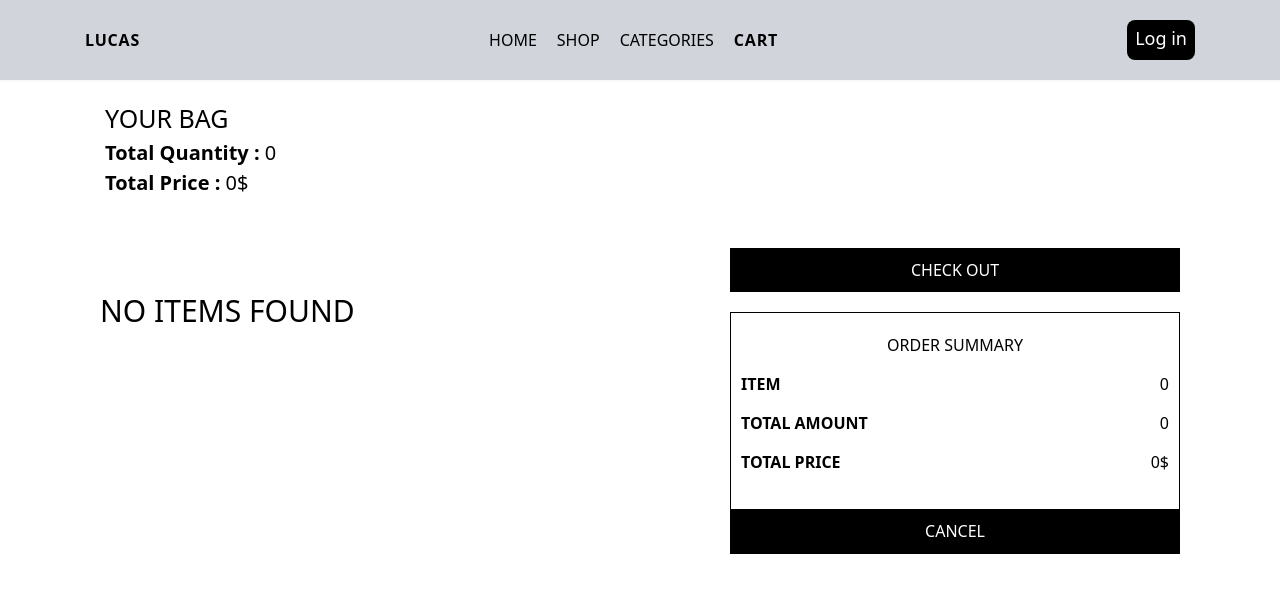
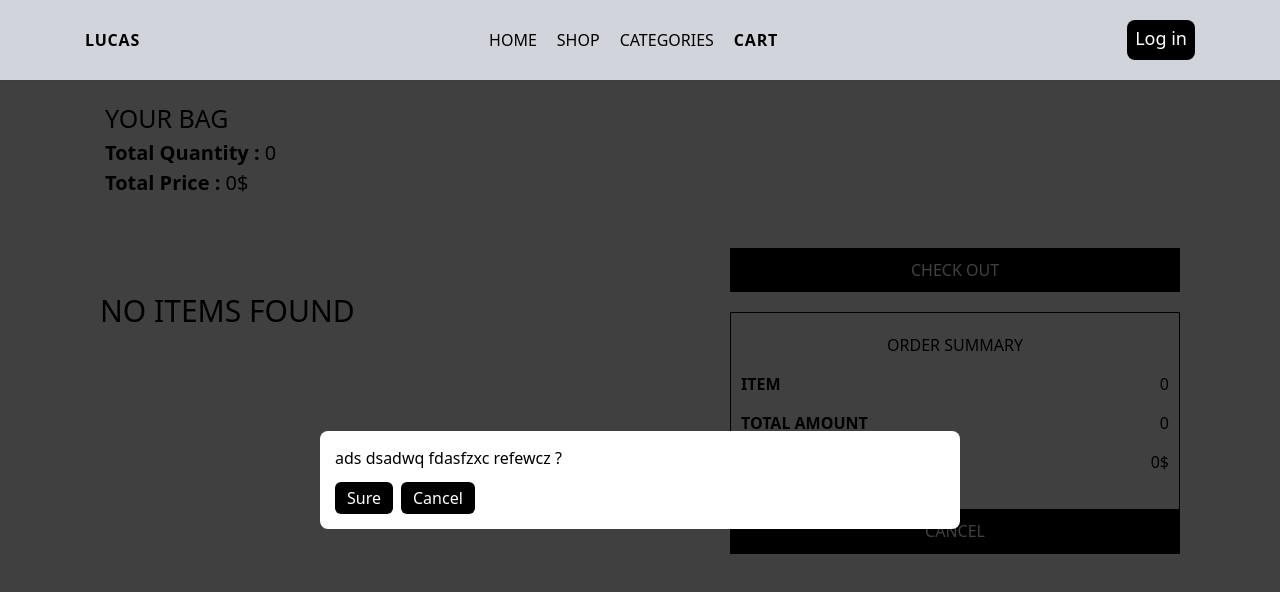
Before and after one commit to Omar-Hosny1/commerce-app-angular, an Angular app: page /cart in a window 1280 px wide. Shown: the top 592 px of the page. Built offline with nearby package versions, Linux system fonts and the light colour scheme.

Commit message:
Alert Box Added

```diff
--- a/src/app/app.module.ts
+++ b/src/app/app.module.ts
@@ -21,7 +21,8 @@ import { CartItemComponent } from './cart/cart-item/cart-item.component';
 import { FontAwesomeModule } from '@fortawesome/angular-fontawesome';
 import { DataSourcesService } from './dataSrcs.service';
 import { FooterComponent } from './footer/footer.component';
-import { FilterPipe } from './pipes/filter.pipe';
+import { FilterPipe } from './shared/pipes/filter.pipe';
+import { AlertComponent } from './shared/alert/alert.component';
 
 @NgModule({
   declarations: [
@@ -38,6 +39,7 @@ import { FilterPipe } from './pipes/filter.pipe';
     CartItemComponent,
     FooterComponent,
     FilterPipe,
+    AlertComponent,
   ],
   imports: [BrowserModule, AppRoutingModule, FontAwesomeModule, FormsModule],
   providers: [
--- a/src/app/cart/cart.component.html
+++ b/src/app/cart/cart.component.html
@@ -1,3 +1,4 @@
+<app-alert [message]="'ads dsadwq fdasfzxc refewcz ?'"></app-alert>
 <div class="cart-components-height">
   <div class="cart-components-details">
     <h1 class="cart-com-title">YOUR BAG</h1>
--- /dev/null
+++ b/src/app/shared/alert/alert.component.html
@@ -0,0 +1,13 @@
+<div
+  class="w-full h-screen bg-overly absolute z-[200] flex items-center justify-center"
+>
+  <div class="bg-white p-[15px] w-6/12 rounded-lg">
+    <p>{{ message }}</p>
+    <div class="mt-3">
+      <button class="bg-black px-3 py-1 rounded-md mr-2 text-white">
+        Sure
+      </button>
+      <button class="bg-black px-3 py-1 rounded-md text-white">Cancel</button>
+    </div>
+  </div>
+</div>
--- /dev/null
+++ b/src/app/shared/alert/alert.component.ts
@@ -0,0 +1,13 @@
+import { Component, Input, OnInit } from '@angular/core';
+
+@Component({
+  selector: 'app-alert',
+  templateUrl: './alert.component.html',
+  styleUrls: ['./alert.component.css'],
+})
+export class AlertComponent implements OnInit {
+  @Input() message: string;
+  constructor() {}
+
+  ngOnInit(): void {}
+}
--- a/src/app/pipes/filter.pipe.ts
+++ b/src/app/shared/pipes/filter.pipe.ts
@@ -1,5 +1,5 @@
 import { Pipe, PipeTransform } from '@angular/core';
-import { Product } from '../shop/products/product-item/product.model';
+import { Product } from '../../shop/products/product-item/product.model';
 @Pipe({
   name: 'filter',
   pure: false,
--- a/tailwind.config.js
+++ b/tailwind.config.js
@@ -7,6 +7,7 @@ module.exports = {
         main: "#212529",
         secondary: "#343a40",
         primary: "#f8f9fa",
+        overly: "rgba(0,0,0,0.75)",
         // main: "#fff05a",
       },
     },
```
Also changed, not shown: src/app/shared/alert/alert.component.css (added), 1 other file (tests, documents, lock files or other folders).
